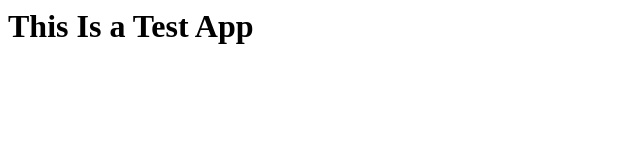
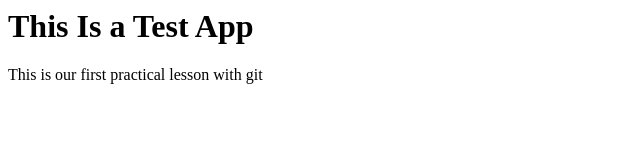
Before and after one commit to Fatsani/COM400, a plain HTML site: page index.html in a window 1280 px wide. Shown: the whole page, without its empty margins (0-640 px from the left). Drawn offline with Linux system fonts and the light colour scheme.

Commit message:
a welcome message

```diff
--- a/index.html
+++ b/index.html
@@ -7,5 +7,6 @@
 <h1>
 	This Is a Test App
 </h1>
+<p>This is our first practical lesson with git</p>
 </body>
 </html>
```
